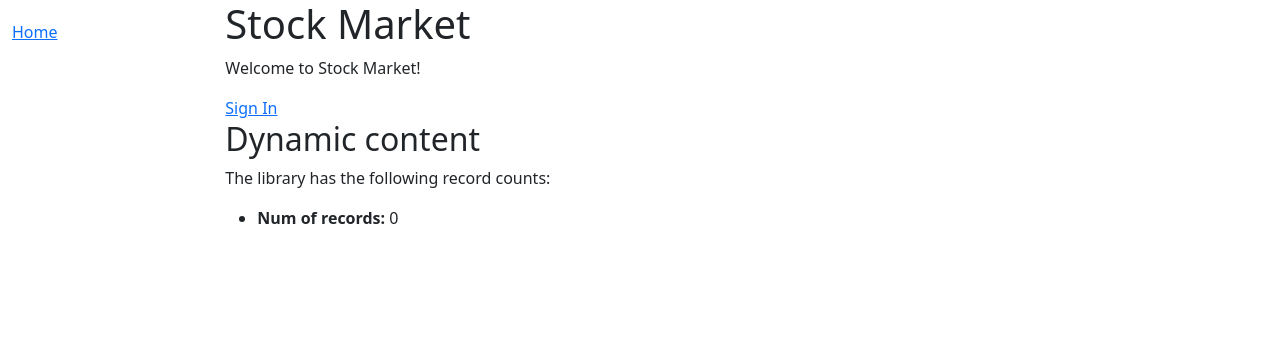
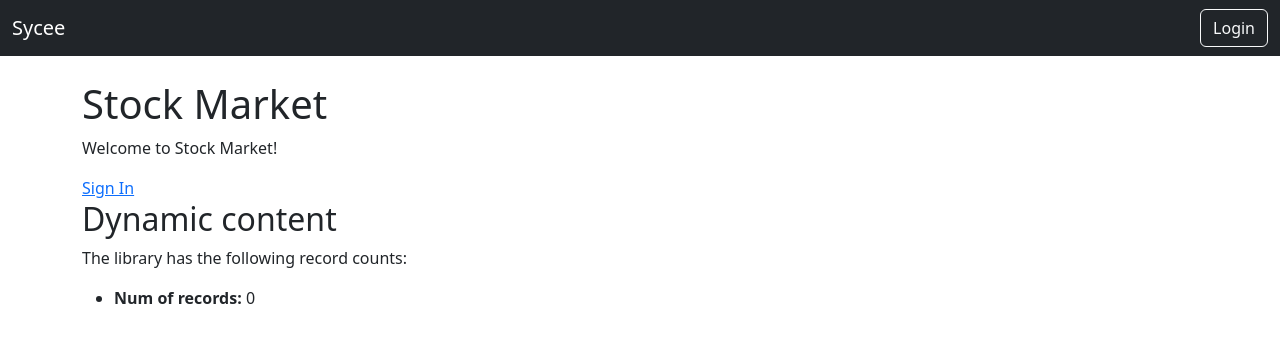
Before and after one commit to samsalt/valueNotifier, a Django app: page /stock/ in a window 1280 px wide. Shown: the top 343 px of the page. Run offline with Django 5.2, Linux system fonts and the light colour scheme; data that the repository does not hold is empty.

Commit message:
updated base template

```diff
--- a/sycee/stock/templates/base_generic.html
+++ b/sycee/stock/templates/base_generic.html
@@ -1,4 +1,4 @@
-<!doctype html>
+{% comment %} <!doctype html>
 <html lang="en">
   <head>
     {% block title %}
@@ -15,6 +15,7 @@
     <link rel="stylesheet" href="{% static 'css/styles.css' %}" />
   </head>
   <body>
+
     <div class="container-fluid">
       <div class="row">
         <div class="col-sm-2">
@@ -28,4 +29,53 @@
       </div>
     </div>
   </body>
+</html> {% endcomment %}
+
+<!DOCTYPE html>
+<html lang="en">
+<head>
+    <meta charset="UTF-8">
+    <meta name="viewport" content="width=device-width, initial-scale=1.0">
+    <title>Sycee - {% block title %}{% endblock %}</title>
+    <!-- Bootstrap CSS -->
+    <link href="https://cdn.jsdelivr.net/npm/bootstrap@5.3.0/dist/css/bootstrap.min.css" rel="stylesheet">
+    {% block extra_css %}{% endblock %}
+</head>
+<body>
+    <!-- Navigation Bar -->
+    <nav class="navbar navbar-expand-lg navbar-dark bg-dark">
+        <div class="container-fluid">
+            <a class="navbar-brand" href="{% url 'index' %}">Sycee</a>
+            <button class="navbar-toggler" type="button" data-bs-toggle="collapse" data-bs-target="#navbarNav">
+                <span class="navbar-toggler-icon"></span>
+            </button>
+            <div class="collapse navbar-collapse" id="navbarNav">
+                <ul class="navbar-nav ms-auto">  <!-- ms-auto pushes items to right -->
+                    {% if user.is_authenticated %}
+                        <li class="nav-item">
+                            <a class="nav-link" href="#">{{ user.username }}</a>
+                        </li>
+                        <li class="nav-item">
+                            <a class="nav-link" href="{% url 'logout' %}">Logout</a>
+                        </li>
+                    {% else %}
+                        <li class="nav-item">
+                            <a class="btn btn-outline-light" href="{% url 'login' %}">Login</a>
+                        </li>
+                    {% endif %}
+                </ul>
+            </div>
+        </div>
+    </nav>
+
+    <!-- Main Content -->
+    <div class="container mt-4">
+        {% block content %}
+        {% endblock %}
+    </div>
+
+    <!-- Bootstrap JS -->
+    <script src="https://cdn.jsdelivr.net/npm/bootstrap@5.3.0/dist/js/bootstrap.bundle.min.js"></script>
+    {% block extra_js %}{% endblock %}
+</body>
 </html>
--- a/sycee/sycee/settings.py
+++ b/sycee/sycee/settings.py
@@ -107,7 +107,7 @@ AUTH_PASSWORD_VALIDATORS = [
 ]
 
 # redirect to index after logged in
-LOGIN_REDIRECT_URL = 'stock:index'  # Replace 'stock:index' with the name of your home page URL pattern
+LOGIN_REDIRECT_URL = 'stock/index'  # Replace 'stock:index' with the name of your home page URL pattern
 
 
 # Internationalization
```
